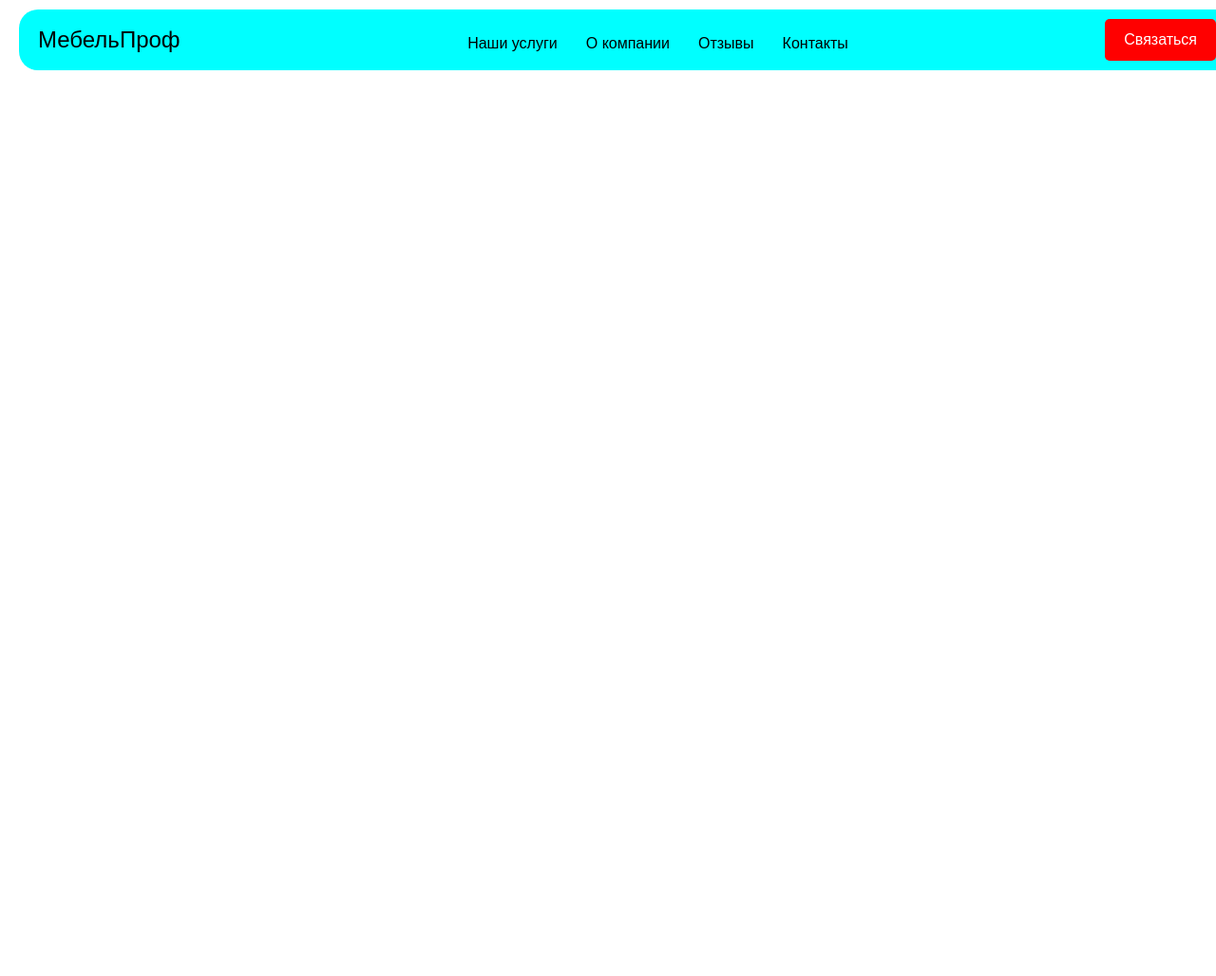
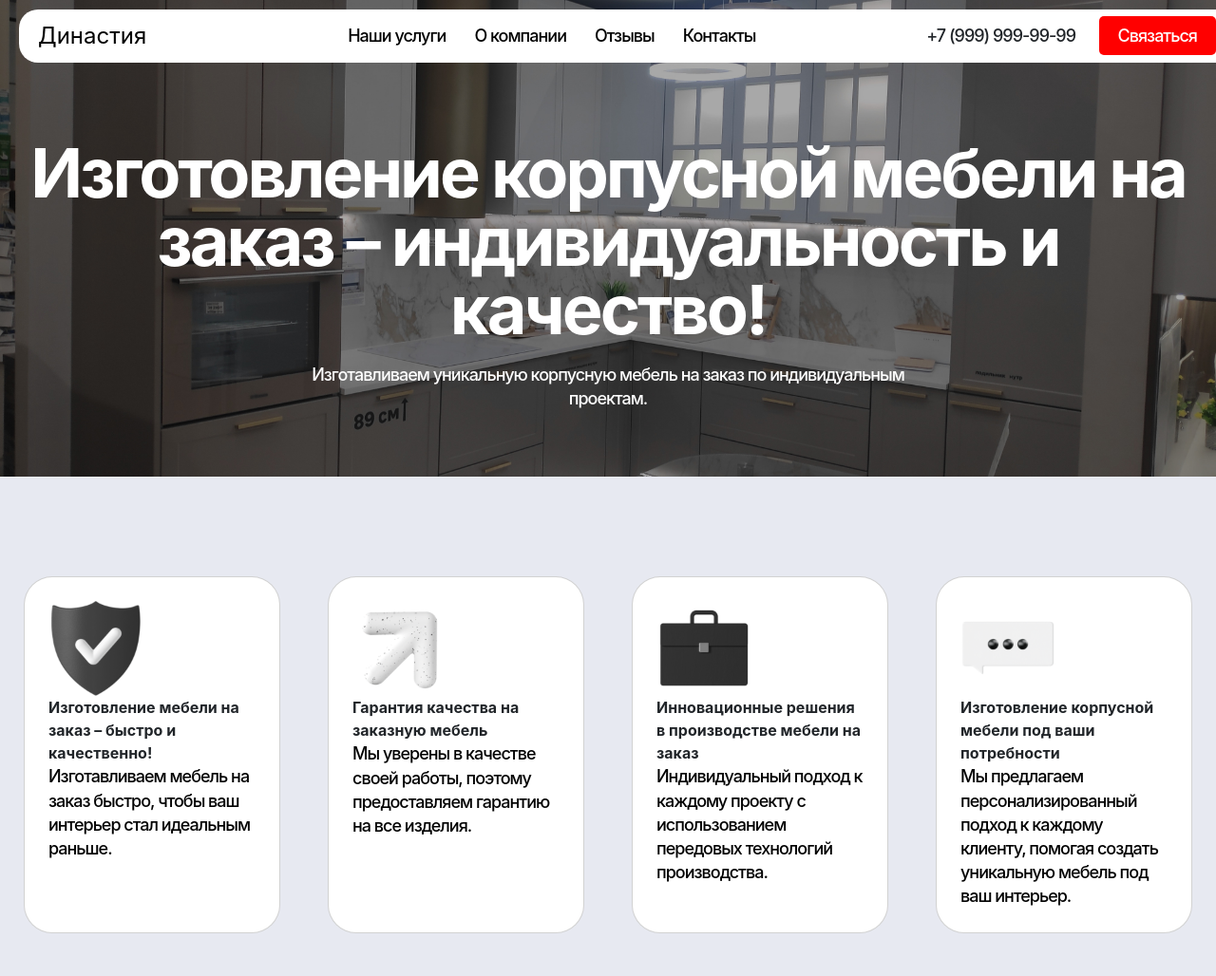
Before and after one commit to Dmitry123654789/FlaskProject, a Flask app: page / in a window 1280 px wide. Shown: the whole page at 95% size. Before the commit the page ends 74 px from the top, so only its background shows below. Run offline with Flask 3, Linux system fonts and the light colour scheme.

Commit message:
Главная страница расширена

```diff
--- a/main.py
+++ b/main.py
@@ -1,11 +1,11 @@
-from flask import Flask, render_template, url_for
+from flask import Flask, render_template
 
 app = Flask(__name__)
 
 
 @app.route('/')
 def home_page():
-    return render_template('base.html')
+    return render_template('home.html')
 
 
 if __name__ == '__main__':
--- a/static/css/style.css
+++ b/static/css/style.css
@@ -5,7 +5,7 @@
 }
 
 body {
-    font-family: Arial, sans-serif;
+    font-family: Inter, Arial !important;
     background-color: #ffffff;
 }
 
@@ -13,31 +13,32 @@ header {
     display: flex;
     align-items: center;
     justify-content: space-between;
-    background-color: #00ffff;
+    background-color: #ffffff;
+    height: max-content;
     width: 1280px;
     padding: 10px 20px 10px 20px;
     border-radius: 20px;
+    filter: brightness(100%)
 }
 
 .logo {
     font-size: 24px;
+    color: black;
+    vertical-align: middle;
+
+}
+
+ul {
+    text-decoration: none;
     color: black;
 }
 
 .ul-nav-menu {
     display: flex;
     list-style-type: none;
-    height: 0px;
+    margin: 0px;
 }
 
-nav ul li {
-    margin: 0 15px;
-}
-
-nav ul li a {
-    text-decoration: none;
-    color: black;
-}
 
 .contact-button {
     background-color: red;
@@ -48,5 +49,60 @@ nav ul li a {
 }
 
 .nav-menu {
-    padding: 10px 20px 10px 20px;
+    padding: 10px 20px;
+    background-image: url('/static/img/home_page_photo.jpg');
+    background-size: 100% auto;
+    background-position: center;
+    background-repeat: no-repeat;
+    width: 100%;
+    height: auto;
+    max-height: 2268px;
 }
+
+
+.text-header {
+    color: white;
+    font-weight: 700;
+    font-style: normal;
+    font-size: 72px;
+    line-height: 100%;
+    letter-spacing: -3px;
+}
+
+
+a {
+    font-family: Inter, Arial !important;
+    font-weight: 500;
+    font-style: normal;
+    font-size: 18px;
+    line-height: 140%;
+    letter-spacing: -1px;
+    text-decoration: none;
+    color: black;
+}
+
+.card {
+    padding: 25px 25px;
+    background: #FFFFFF;
+    border-radius: 30px;
+    margin: 25px 25px;
+    align-content: center;
+}
+
+.card-span {
+    font-weight: bold;
+    text-align: left;
+}
+
+.card-a {
+    text-align: left;
+}
+
+.cards {
+    padding-top: 80px;
+    padding-bottom: 20px;
+    background: rgba(231, 233, 241, 1);
+    display: flex;
+    width: 100%;
+    justify-content: center;
+}
--- a/templates/base.html
+++ b/templates/base.html
@@ -12,20 +12,7 @@
 
 </head>
 <body>
-<div align="center" class="nav-menu">
-<header>
-    <div class="logo">МебельПроф</div>
-    <nav>
-        <ul class="ul-nav-menu">
-            <li><a href="#services">Наши услуги</a></li>
-            <li><a href="#about">О компании</a></li>
-            <li><a href="#reviews">Отзывы</a></li>
-            <li><a href="#contacts">Контакты</a></li>
-        </ul>
-    </nav>
-    <a class="contact-button" href="#contact">Связаться</a>
-</header>
-    </div>
+
 <main role="main" class="contener">
     {% block content %}
     {% endblock %}
--- a/templates/home.html
+++ b/templates/home.html
@@ -1,5 +1,52 @@
 {% extends "base.html" %}
 
 {% block content %}
+<div align="center" class="nav-menu">
 
+    <header>
+        <div class="logo">Династия</div>
+        <nav>
+            <ul class="ul-nav-menu">
+                <li style="margin: 0 15px;"><a href="#services">Наши услуги</a></li>
+                <li style="margin: 0 15px;"><a href="#about">О компании</a></li>
+                <li style="margin: 0 15px;"><a href="#reviews">Отзывы</a></li>
+                <li style="margin: 0 15px;"><a href="#contacts">Контакты</a></li>
+            </ul>
+        </nav>
+        <div>
+            <a style="margin-right: 20px">+7 (999) 999-99-99</a>
+            <a class="contact-button" href="#contact">Связаться</a>
+        </div>
+    </header>
+
+    <div style="padding-top: 80px"><a class="text-header">Изготовление корпусной мебели на<br>заказ – индивидуальность и<br>качество!</a>
+    </div>
+    <div style="padding-top: 20px; padding-bottom: 60px"><a style="color: white">Изготавливаем уникальную корпусную
+        мебель на заказ по индивидуальным<br>проектам.</a></div>
+</div>
+
+<div align="center" class="cards">
+    <div class="card" style="width: 280px">
+        <img width="100px" src="/static/img/xit.png">
+        <span class="card-span">Изготовление мебели на заказ – быстро и качественно!<br></span>
+        <a class="card-a">Изготавливаем мебель на заказ быстро, чтобы ваш интерьер стал идеальным раньше.</a>
+    </div>
+    <div class="card" style="width: 280px">
+        <img width="100px" src="/static/img/strelka.png">
+        <span class="card-span">Гарантия качества на заказную мебель<br></span>
+        <a class="card-a">Мы уверены в качестве своей работы, поэтому предоставляем гарантию на все изделия.</a>
+    </div>
+    <div class="card" style="width: 280px">
+        <img width="100px" src="/static/img/cemodan.png">
+        <span class="card-span">Инновационные решения в производстве мебели на заказ<br></span>
+        <a class="card-a">Индивидуальный подход к каждому проекту с использованием передовых технологий
+            производства.</a>
+    </div>
+    <div class="card" style="width: 280px">
+        <img width="100px" src="/static/img/mesage.png">
+        <span class="card-span">Изготовление корпусной мебели под ваши потребности<br></span>
+        <a class="card-a">Мы предлагаем персонализированный подход к каждому клиенту, помогая создать уникальную мебель
+            под ваш интерьер.</a>
+    </div>
+</div>
 {% endblock %}
```
Also changed, not shown: static/img/cemodan.png (added), static/img/home_page_photo.jpg (added), static/img/mesage.png (added), static/img/strelka.png (added), static/img/xit.png (added).
